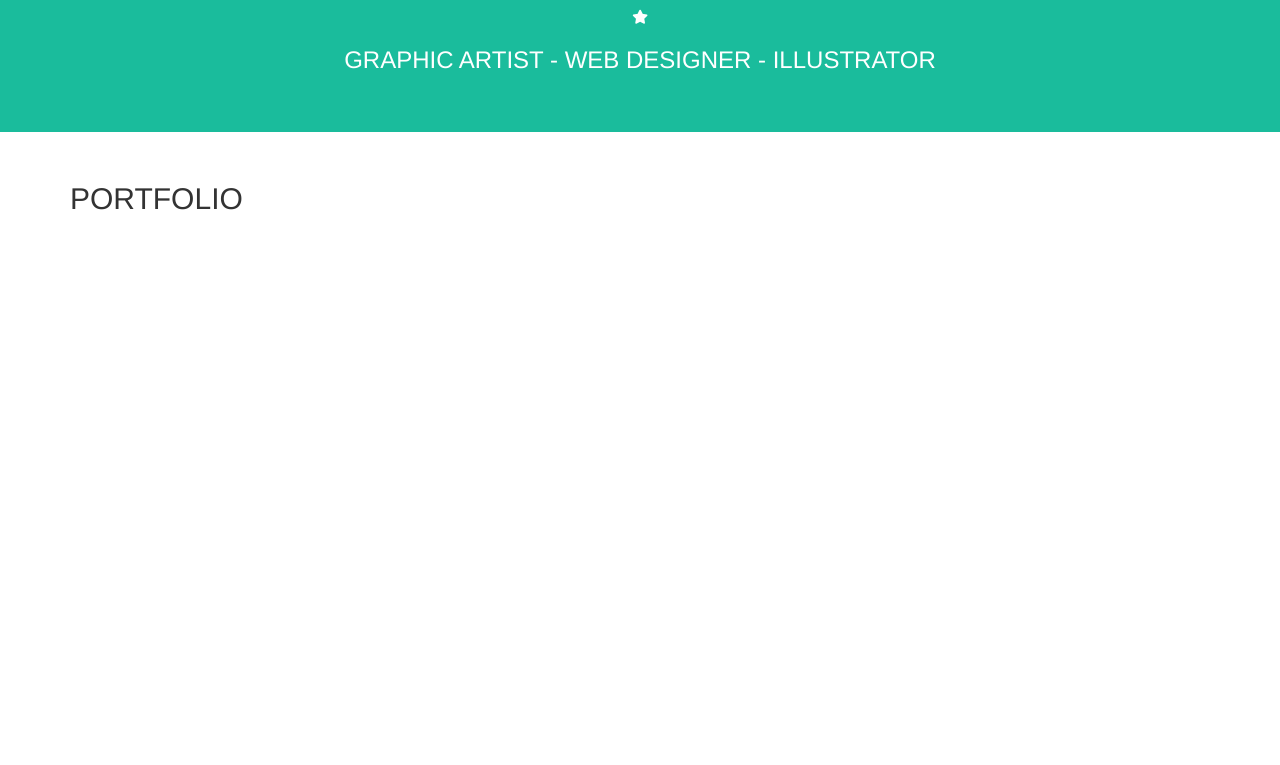
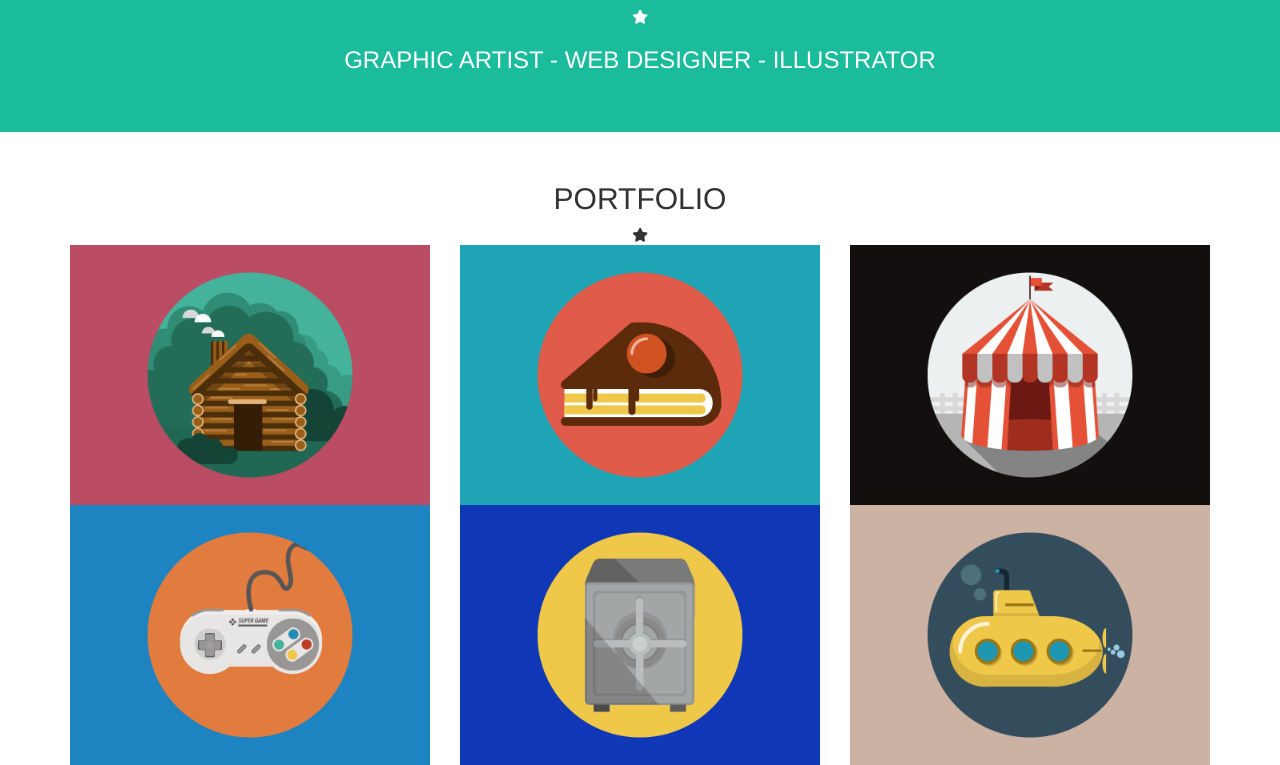
Before and after one commit to enricopaol/html-css-bootstrap-freelancer, a plain HTML site: page index.html in a window 1280 px wide. Shown: the part 823-1588 px from the top of the page. Before the commit the page ends 1048 px from the top, so only its background shows below. Drawn offline with nearby package versions, Linux system fonts and the light colour scheme.

Commit message:
Bug nei tablet

```diff
--- a/css/style.css
+++ b/css/style.css
@@ -6,6 +6,10 @@
 
 .white-section {
     color: #333333;
+}
+
+img {
+    width: 100%;
 }
 
 
@@ -28,3 +32,10 @@
 .jumbotron img {
     width: 50%;
 }
+
+/* MAIN */
+/* Portfolio */
+
+.portfolio {
+    text-align: center;
+}
--- a/index.html
+++ b/index.html
@@ -43,7 +43,7 @@
             <div class="container-fluid">
                 <img src="img/avatar.svg" alt="avatar">
                 <h1>START BOOTSTRAP</h1>
-                <i class="fas fa-star"></i>
+                <div class="star"><i class="fas fa-star"></i></div>
                 <h3>GRAPHIC ARTIST - WEB DESIGNER - ILLUSTRATOR</h3>
             </div>
         </div>
@@ -54,9 +54,34 @@
     <main>
 
         <!-- Portfolio -->
-        <section class="white-section">
+        <section class="portfolio white-section">
             <div class="container">
                 <h2>PORTFOLIO</h2>
+                <div class="star"><i class="fas fa-star"></i></div>
+
+                <div class="row">
+                    <div class="col-xs-12 col-sm-6 col-md-4 col-md-4">
+                        <img src="img/cabin.png" alt="cabin">
+                    </div>
+                    <div class="col-xs-12 col-sm-6 col-md-4 col-md-4">
+                        <img src="img/cake.png" alt="cake">
+                    </div>
+                    <div class="col-xs-12 col-sm-6 col-md-4 col-md-4">
+                        <img src="img/circus.png" alt="circus">
+                    </div>
+                </div>
+
+                <div class="row">
+                    <div class="col-xs-12 col-sm-6 col-md-4 col-md-4">
+                        <img src="img/game.png" alt="game">
+                    </div>
+                    <div class="col-xs-12 col-sm-6 col-md-4 col-md-4">
+                        <img src="img/safe.png" alt="safe">
+                    </div>
+                    <div class="col-xs-12 col-sm-6 col-md-4 col-md-4">
+                        <img src="img/submarine.png" alt="submarine">
+                    </div>
+                </div>
             </div>
         </section>
     </main>
```
